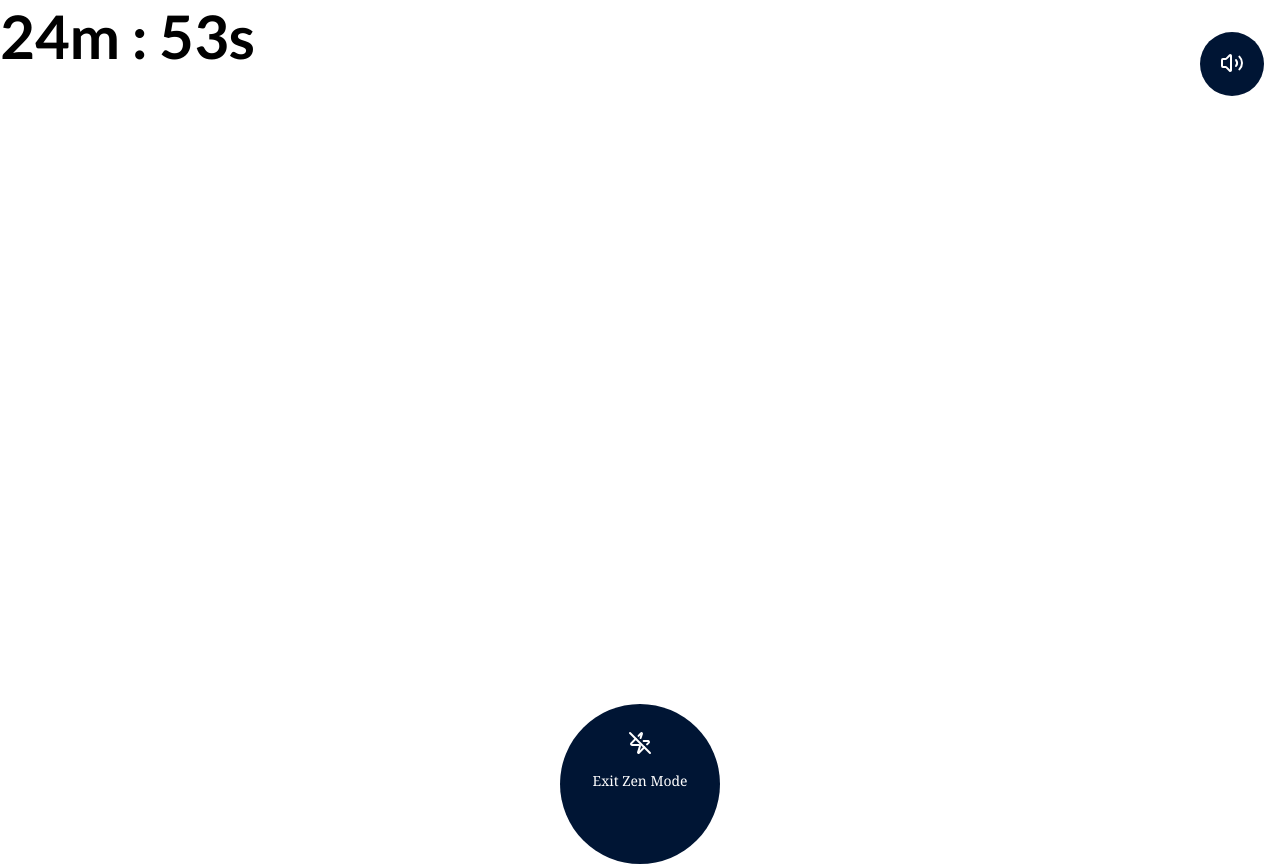
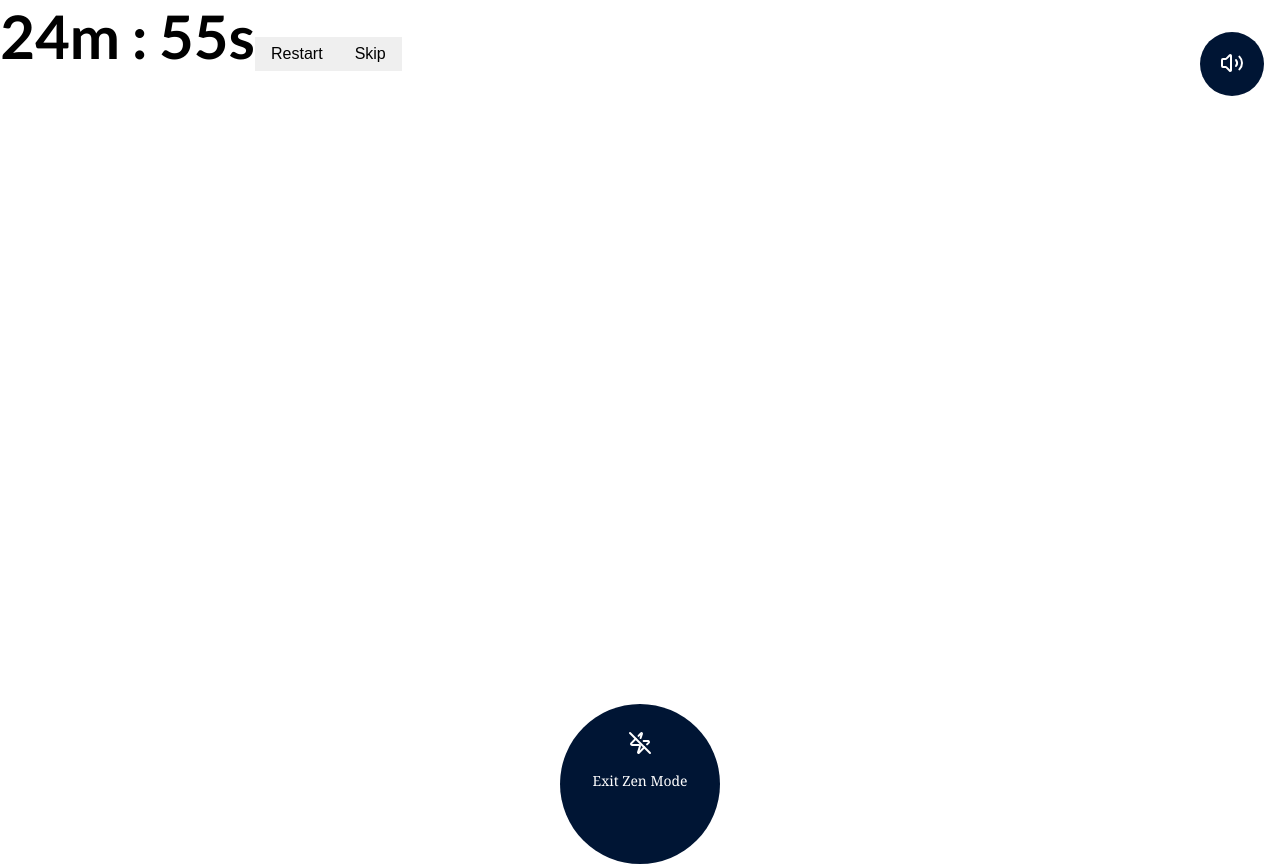
Before and after one commit to niyoj/pomodize, a Next.js app: page /zen in a window 1280 px wide. Built offline with nearby package versions, Linux system fonts and the light colour scheme.

Commit message:
adds skip and restart button in pomodoro timer

```diff
--- a/app/_features/_ui/button/button.js
+++ b/app/_features/_ui/button/button.js
@@ -0,0 +1,9 @@
+import styles from "./button.module.css";
+
+export function Button({ children, ...props }) {
+  return (
+    <button className={styles["button"]} {...props}>
+      {children}{" "}
+    </button>
+  );
+}
--- /dev/null
+++ b/app/_features/_ui/button/button.module.css
@@ -0,0 +1,4 @@
+.button {
+  font-size: var(--font-p);
+  padding: calc(var(--font-p) * 0.5) var(--font-p);
+}
--- a/app/_features/_ui/index.js
+++ b/app/_features/_ui/index.js
@@ -0,0 +1 @@
+export { Button } from "./button/button.js";
--- a/app/_features/pomodoro-timer/pomodoro-timer.js
+++ b/app/_features/pomodoro-timer/pomodoro-timer.js
@@ -1,33 +1,49 @@
 import { useState, useEffect } from "react";
-import { makeDoubleDigit, reverseTime } from "@/app/_lib";
+import {
+  pomodoroLength,
+  makeDoubleDigit,
+  reverseTime,
+  cyclePomodoroType,
+} from "@/app/_lib";
+import { Button } from "@/app/_features";
 
 import styles from "./pomodoro-timer.module.css";
 
-// initializes the initial pomodoro value
-const pomodoroLength = {
-  focus: 25,
-  break: 5,
-  longBreak: 30,
-};
-
-export function PomodoroTimer() {
+export function PomodoroTimer({ type = "focus", colorfull = false }) {
+  const [pomoType, setPomoType] = useState(type);
   const [time, setTime] = useState({
-    m: pomodoroLength.focus,
+    m: pomodoroLength[pomoType],
     s: 0,
   });
+  const [restartTimes, setRestartTimes] = useState(0); // use only for re-running useEffect
 
   useEffect(() => {
+    setTime({
+      m: pomodoroLength[pomoType],
+      s: 0,
+    });
+
     const timer = setInterval(() => {
       // remember stale closure here
       setTime((prevTime) => reverseTime(prevTime));
     }, 1000);
 
     return () => clearInterval(timer);
-  }, []);
+  }, [restartTimes, pomoType]);
+
+  const handleRestart = () => {
+    setRestartTimes((prev) => prev + 1);
+  };
+
+  const handleSkip = () => {
+    setPomoType((prev) => cyclePomodoroType(prev));
+  };
 
   return (
     <div className={styles["pomodoro"]}>
       {makeDoubleDigit(time.m)}m : {makeDoubleDigit(time.s)}s
+      <Button onClick={handleRestart}>Restart</Button>
+      <Button onClick={handleSkip}>Skip</Button>
     </div>
   );
 }
--- a/app/_lib/index.js
+++ b/app/_lib/index.js
@@ -1 +1 @@
-export { reverseTime, makeDoubleDigit } from "./pomodoro-timer.js";
+export * from "./pomodoro-timer.js";
--- a/app/_lib/pomodoro-timer.js
+++ b/app/_lib/pomodoro-timer.js
@@ -1,3 +1,10 @@
+// initializes the initial pomodoro value
+export const pomodoroLength = {
+  focus: 25,
+  break: 5,
+  longBreak: 30,
+};
+
 /**
  * converts number to string and make every number two digit by adding zero at start
  *
@@ -36,3 +43,17 @@ export function reverseTime(time) {
     return { m, s: s - 1 };
   }
 }
+
+/**
+ * cycles the type of pomodoro session
+ *
+ * @param {string} current - The current type of pomodoro session
+ *
+ * @returns {string} The new type of pomodoro session
+ * */
+export function cyclePomodoroType(current) {
+  const cycle = Object.keys(pomodoroLength);
+  const currentIndex = cycle.findIndex((item) => item === current);
+
+  return cycle[(currentIndex + 1) % cycle.length];
+}
```
